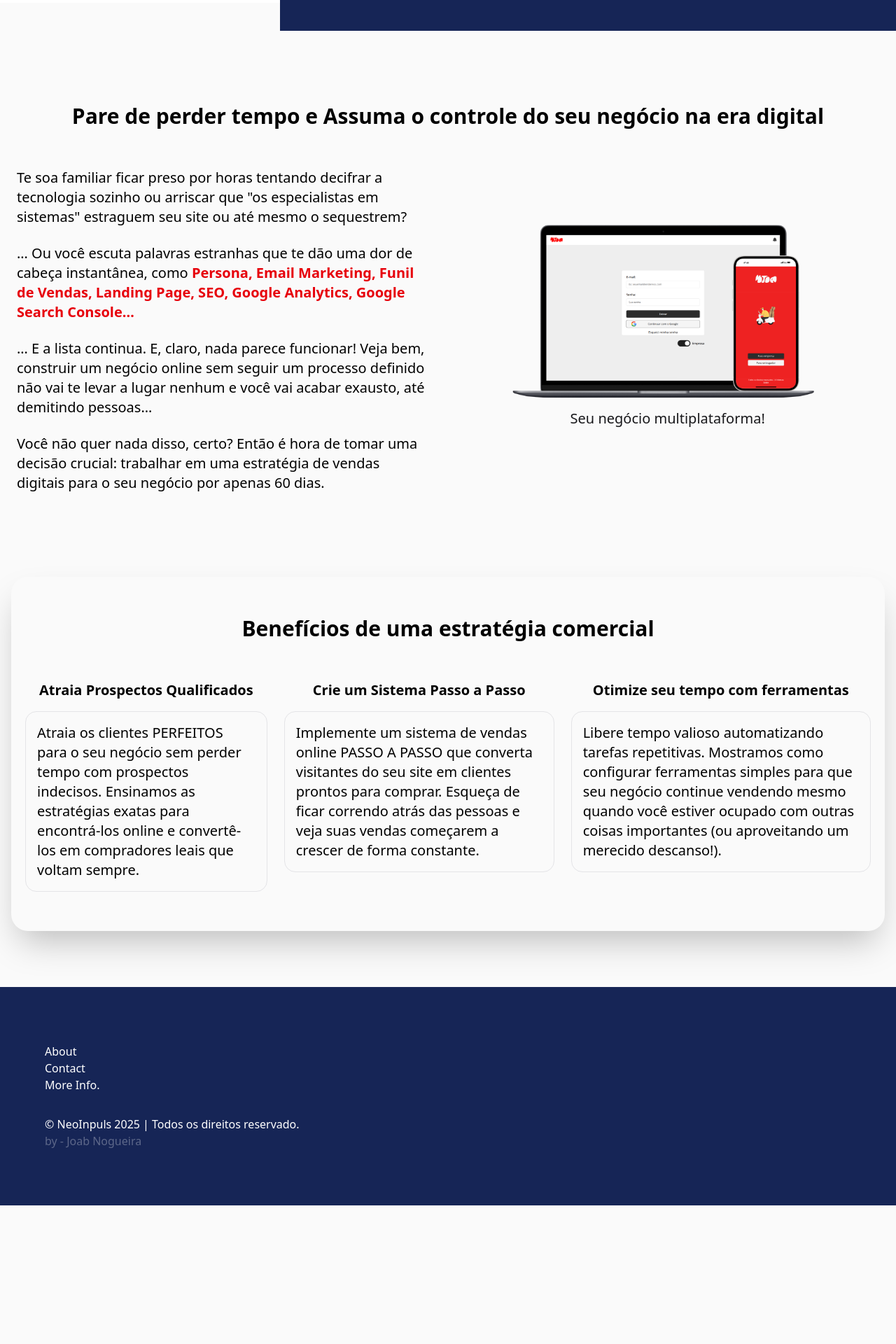
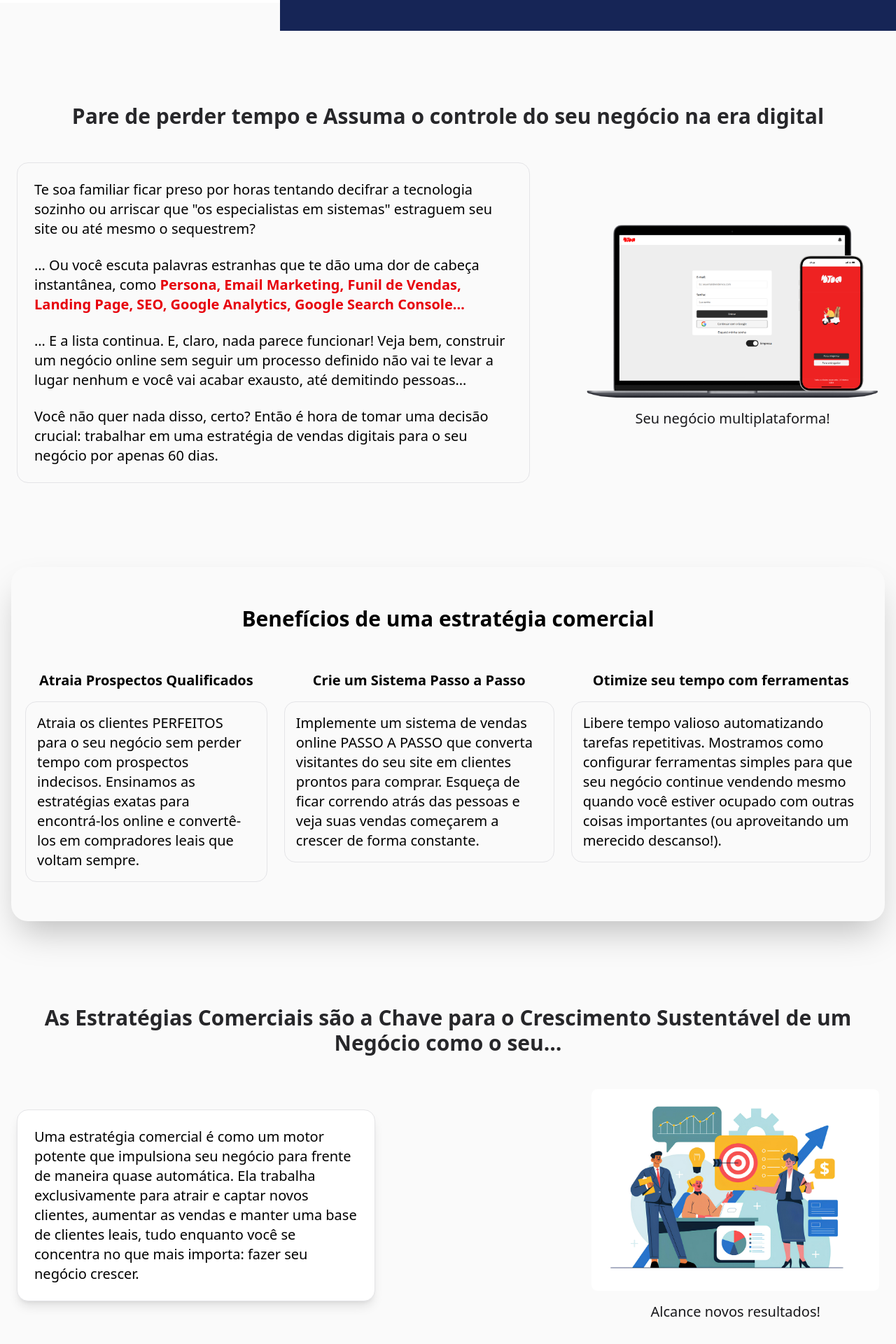
Before and after one commit to joenog/neoimpuls, a React (Vite) app: page / in a window 1280 px wide. Shown: the part 796-2716 px from the top of the page at 70% size. Before the commit the page ends 2518 px from the top, so only its background shows below. Built offline with nearby package versions, Linux system fonts and the light colour scheme.

Commit message:
home layout fixed

```diff
--- a/src/components/banner/index.tsx
+++ b/src/components/banner/index.tsx
@@ -5,7 +5,7 @@ export default function Banner() {
       return
     }
     if (window.innerWidth <= 1000) {
-      window.scrollTo({ top: 1100, behavior: 'smooth'})
+      window.scrollTo({ top: 1100, behavior: 'smooth' })
       return
     }
     window.scrollTo({ top: 750, behavior: 'smooth' })
--- a/src/components/footer/index.tsx
+++ b/src/components/footer/index.tsx
@@ -1,15 +1,15 @@
 export default function Footer() {
   return (
     <footer className="flex flex-row items-center justify-center mt-20 py-20 bg-[#162556] text-white px-10">
-      <div className="w-6xl">
-        <ul className="cursor-pointer">
+      <div className="w-6xl text-sm">
+        <ul className="cursor-pointer w-30">
           <li className="hover:underline">About</li>
           <li className="hover:underline">Contact</li>
           <li className="hover:underline">More Info.</li>
         </ul>
-        <p className="mt-8">© NeoInpuls 2025 | Todos os direitos reservado.</p>
+        <p className="mt-8">© NeoImpuls 2025 | Todos os direitos reservados.</p>
         <a
-          className="opacity-30"
+          className="opacity-20"
           target="_blank"
           href="https://github.com/joenog"
         >
--- a/src/index.css
+++ b/src/index.css
@@ -21,7 +21,7 @@ body {
 }
 
 .showHide {
-  animation: showHide 0.8s infinite;
+  animation: showHide 0.7s infinite;
 }
 
 @keyframes fadeIn {
--- a/src/pages/home/index.tsx
+++ b/src/pages/home/index.tsx
@@ -7,14 +7,14 @@ export default function Home() {
       <Banner />
       <div className="w-full">
         <Container>
-          <section className='mx-2 mt-16 mb-30'>
-            <h2 className="text-3xl text-center mt-16 font-bold">
+          <section className="mx-2 md:mt-16 mb-30">
+            <h2 className="text-3xl text-center font-bold text-zinc-800">
               Pare de perder tempo e Assuma o controle do seu negócio na era
               digital
             </h2>
-            <div className="flex gap-8 ">
-              <div className="text-xl flex flex-col gap-6">
-                <p className="mt-14">
+            <div className="flex gap-20">
+              <div className="text-xl flex flex-col gap-6 border-zinc-200 border p-6 rounded-2xl mt-12">
+                <p>
                   Te soa familiar ficar preso por horas tentando decifrar a
                   tecnologia sozinho ou arriscar que "os especialistas em
                   sistemas" estraguem seu site ou até mesmo o sequestrem?
@@ -40,8 +40,12 @@ export default function Home() {
                   digitais para o seu negócio por apenas 60 dias.
                 </p>
               </div>
-              <div className="ml-1 w-500 hidden md:block">
-                <img className="h-90 md:h-70 mt-30 md:ml-20 transition-transform duration-200 hover:scale-105" src={'image-home.png'} alt="" />
+              <div className=" w-300 hidden md:block">
+                <img
+                  className="h-90 md:h-70 mt-30  transition-transform duration-200 hover:scale-105"
+                  src={'image-home.png'}
+                  alt="img-app"
+                />
                 <h2 className="text-xl text-center text-zinc-900">
                   Seu negócio multiplataforma!
                 </h2>
@@ -49,7 +53,7 @@ export default function Home() {
             </div>
           </section>
 
-          <section className=" shadow-2xl py-14 md:mt-20 p-5 rounded-3xl ">
+          <section className=" shadow-2xl py-14 md:mt-20 p-5 rounded-3xl mb-30">
             <h1 className="text-3xl font-bold mb-10 text-center">
               Benefícios de uma estratégia comercial
             </h1>
@@ -90,6 +94,36 @@ export default function Home() {
               </div>
             </div>
           </section>
+
+          <section className="mx-2 md:mt-16 mb-32 lg:mb-40">
+            <h2 className="text-3xl text-center font-bold text-zinc-800 px-4 md:px-0">
+              As Estratégias Comerciais são a Chave para o Crescimento
+              Sustentável de um Negócio como o seu…
+            </h2>
+            <div className="flex flex-col md:flex-row justify-center items-center md:justify-between md:gap-10 lg:gap-20 mt-8 md:mt-12 p-4 md:p-0">
+              <div className="text-xl max-w-full md:max-w-md lg:max-w-lg border-zinc-200 border p-6 rounded-2xl bg-white shadow-lg">
+                <p>
+                  Uma estratégia comercial é como um motor potente que
+                  impulsiona seu negócio para frente de maneira quase
+                  automática. Ela trabalha exclusivamente para atrair e captar
+                  novos clientes, aumentar as vendas e manter uma base de
+                  clientes leais, tudo enquanto você se concentra no que mais
+                  importa: fazer seu negócio crescer.
+                </p>
+              </div>
+
+              <div className="w-full md:w-1/2 lg:w-1/3 mt-8 md:mt-0 hidden md:block flex-shrink-0">
+                <img
+                  className="w-full h-auto max-h-96 md:max-h-72 object-cover rounded-lg transition-transform duration-200 hover:scale-105"
+                  src={'./image-home2.jpg'}
+                  alt="img-app"
+                />
+                <h2 className="text-xl text-center text-zinc-900 mt-4">
+                  Alcance novos resultados!
+                </h2>
+              </div>
+            </div>
+          </section>
         </Container>
       </div>
     </>
```
Also changed, not shown: public/image-home2.jpg (added).
